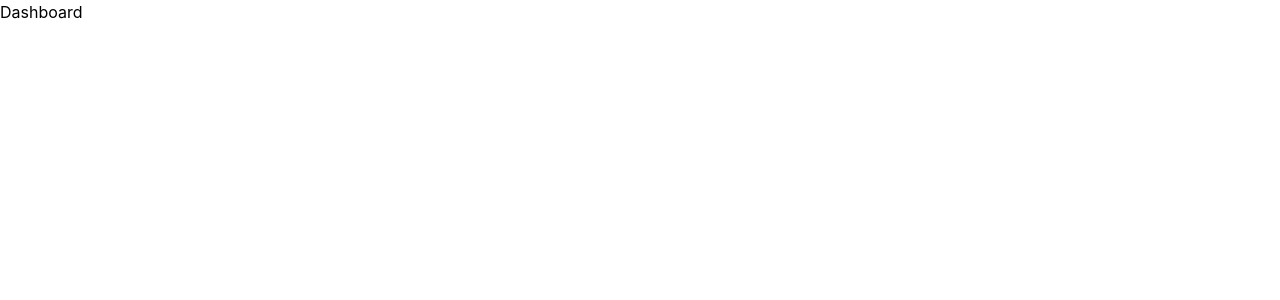
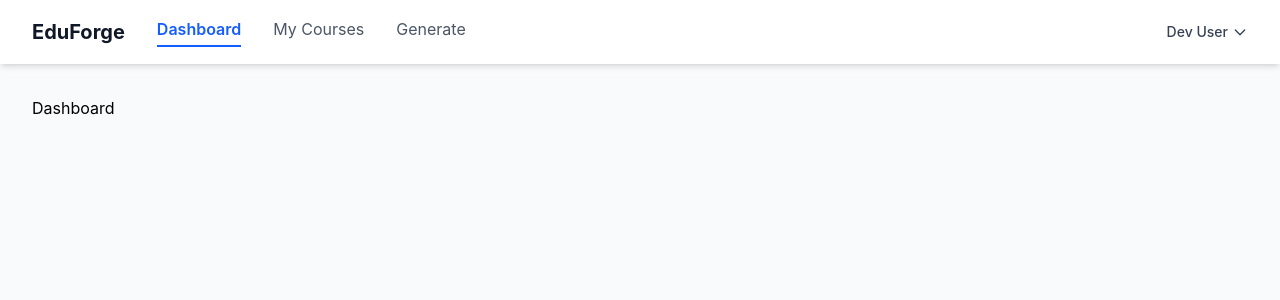
Before and after one commit to vansh-88/EduForge, a React app in the folder frontend/: page /dashboard in a window 1280 px wide. Shown: the top 300 px of the page. Built offline with nearby package versions, Linux system fonts and the light colour scheme; the HTML template or start-up script is replaced by a standard one.

Commit message:
navbar added

```diff
--- a/frontend/package.json
+++ b/frontend/package.json
@@ -12,6 +12,7 @@
   "dependencies": {
     "@tailwindcss/vite": "^4.3.3",
     "axios": "^1.19.0",
+    "lucide-react": "^1.33.0",
     "react": "^19.2.8",
     "react-dom": "^19.2.8",
     "react-router-dom": "^7.18.2",
--- /dev/null
+++ b/frontend/src/components/layout/AppLayout.jsx
@@ -0,0 +1,16 @@
+import { Outlet } from 'react-router-dom';
+import { Navbar } from './Navbar';
+
+export const AppLayout = () => {
+  return (
+    <div className="min-h-screen bg-gray-50 flex flex-col">
+
+      <Navbar />
+
+      <main className="flex-1 w-full max-w-7xl mx-auto px-4 sm:px-6 lg:px-8 py-8">
+        <Outlet />
+      </main>
+
+    </div>
+  );
+};
--- /dev/null
+++ b/frontend/src/components/layout/Navbar.jsx
@@ -0,0 +1,158 @@
+import { useState } from 'react';
+import { Link, NavLink } from 'react-router-dom';
+import { useAuth } from '../../hooks/useAuth';
+
+export const Navbar = () => {
+  const { user, logout } = useAuth();
+  const [isMobileMenuOpen, setIsMobileMenuOpen] = useState(false);
+  const [isProfileMenuOpen, setIsProfileMenuOpen] = useState(false);
+
+  // Helper function to handle NavLink active styling
+  const navLinkClass = ({ isActive }) =>
+    isActive
+      ? 'text-blue-600 font-semibold border-b-2 border-blue-600 pb-1'
+      : 'text-gray-600 hover:text-blue-600 pb-1';
+
+  const mobileNavLinkClass = ({ isActive }) =>
+    isActive
+      ? 'block px-4 py-2 text-blue-600 font-semibold bg-blue-50'
+      : 'block px-4 py-2 text-gray-600 hover:bg-gray-100';
+
+  return (
+    <nav className="bg-white shadow-md relative z-50">
+      <div className="max-w-7xl mx-auto px-4 sm:px-6 lg:px-8">
+        <div className="flex justify-between h-16">
+          {/* Left side: Logo & Desktop Links */}
+          <div className="flex items-center">
+            {/* Logo */}
+            <Link to="/dashboard" className="shrink-0 flex items-center">
+              <span className="text-xl font-bold text-gray-900">EduForge</span>
+            </Link>
+
+            {/* Desktop Nav Links */}
+            <div className="hidden md:ml-8 md:flex md:space-x-8">
+              <NavLink to="/dashboard" className={navLinkClass}>
+                Dashboard
+              </NavLink>
+              <NavLink to="/courses" className={navLinkClass}>
+                My Courses
+              </NavLink>
+              <NavLink to="/generate" className={navLinkClass}>
+                Generate
+              </NavLink>
+            </div>
+          </div>
+
+          {/* Right side: Profile & Mobile Menu Button */}
+          <div className="flex items-center">
+            {/* Desktop Profile Dropdown */}
+            <div className="relative ml-3 hidden md:block">
+              <button
+                onClick={() => setIsProfileMenuOpen(!isProfileMenuOpen)}
+                className="flex items-center text-sm font-medium text-gray-700 hover:text-gray-900 focus:outline-none"
+              >
+                {user?.name || 'User'}
+                {/* Simple dropdown arrow */}
+                <svg className="ml-1 h-4 w-4" fill="none" stroke="currentColor" viewBox="0 0 24 24">
+                  <path strokeLinecap="round" strokeLinejoin="round" strokeWidth="2" d="M19 9l-7 7-7-7" />
+                </svg>
+              </button>
+
+              {isProfileMenuOpen && (
+                <div className="absolute right-0 mt-2 w-48 bg-white rounded-md shadow-lg py-1 border border-gray-200">
+                  <Link
+                    to="/profile"
+                    onClick={() => setIsProfileMenuOpen(false)}
+                    className="block px-4 py-2 text-sm text-gray-700 hover:bg-gray-100"
+                  >
+                    Profile
+                  </Link>
+                  <button
+                    onClick={() => {
+                      setIsProfileMenuOpen(false);
+                      logout();
+                    }}
+                    className="block w-full text-left px-4 py-2 text-sm text-gray-700 hover:bg-gray-100"
+                  >
+                    Logout
+                  </button>
+                </div>
+              )}
+            </div>
+
+            {/* Mobile menu button (Hamburger) */}
+            <div className="flex items-center md:hidden">
+              <button
+                onClick={() => setIsMobileMenuOpen(!isMobileMenuOpen)}
+                className="inline-flex items-center justify-center p-2 rounded-md text-gray-400 hover:text-gray-500 hover:bg-gray-100 focus:outline-none"
+              >
+                <span className="sr-only">Open main menu</span>
+                <svg className="block h-6 w-6" fill="none" viewBox="0 0 24 24" stroke="currentColor">
+                  {isMobileMenuOpen ? (
+                    <path strokeLinecap="round" strokeLinejoin="round" strokeWidth="2" d="M6 18L18 6M6 6l12 12" />
+                  ) : (
+                    <path strokeLinecap="round" strokeLinejoin="round" strokeWidth="2" d="M4 6h16M4 12h16M4 18h16" />
+                  )}
+                </svg>
+              </button>
+            </div>
+          </div>
+        </div>
+      </div>
+
+      {/* Mobile Menu Panel */}
+      {isMobileMenuOpen && (
+        <div className="md:hidden border-t border-gray-200">
+          <div className="pt-2 pb-3 space-y-1">
+            <NavLink
+              to="/dashboard"
+              onClick={() => setIsMobileMenuOpen(false)}
+              className={mobileNavLinkClass}
+            >
+              Dashboard
+            </NavLink>
+            <NavLink
+              to="/courses"
+              onClick={() => setIsMobileMenuOpen(false)}
+              className={mobileNavLinkClass}
+            >
+              My Courses
+            </NavLink>
+            <NavLink
+              to="/generate"
+              onClick={() => setIsMobileMenuOpen(false)}
+              className={mobileNavLinkClass}
+            >
+              Generate
+            </NavLink>
+          </div>
+
+          {/* Mobile Profile Section */}
+          <div className="pt-4 pb-3 border-t border-gray-200">
+            <div className="px-4 flex items-center">
+              <div className="text-base font-medium text-gray-800">{user?.name}</div>
+            </div>
+            <div className="mt-3 space-y-1">
+              <Link
+                to="/profile"
+                onClick={() => setIsMobileMenuOpen(false)}
+                className="block px-4 py-2 text-base font-medium text-gray-600 hover:text-gray-800 hover:bg-gray-100"
+              >
+                Profile
+              </Link>
+              <button
+                onClick={() => {
+                  setIsMobileMenuOpen(false);
+                  logout();
+                }}
+                className="block w-full text-left px-4 py-2 text-base font-medium text-gray-600 hover:text-gray-800 hover:bg-gray-100"
+              >
+                Logout
+              </button>
+            </div>
+          </div>
+        </div>
+      )}
+    </nav>
+  );
+};
--- a/frontend/src/routes/AppRoutes.jsx
+++ b/frontend/src/routes/AppRoutes.jsx
@@ -1,5 +1,6 @@
 import { Routes, Route, Navigate } from 'react-router-dom';
 import { ProtectedRoute } from './ProtectedRoute';
+import { AppLayout } from '../components/layout/AppLayout';
 
 import {
   Dashboard,
@@ -18,12 +19,18 @@ export const AppRoutes = () => {
       <Route path="/" element={<Navigate to="/dashboard" replace />} />
 
       <Route element={<ProtectedRoute />}>
+
+        <Route element={<AppLayout />}>
+
           <Route path="/dashboard" element={<Dashboard />} />
           <Route path="/generate" element={<GenerateCourse />} />
           <Route path="/courses" element={<Courses />} />
           <Route path="/courses/:courseId" element={<CourseOverview />} />
           <Route path="/courses/:courseId/learn/:lessonId" element={<Learn />} />
           <Route path="/profile" element={<Profile />} />
+
+        </Route>
+
       </Route>
 
       <Route path="*" element={<NotFound />} />
```
Also changed, not shown: 2 other files (tests, documents, lock files or other folders). Lines whose indentation alone changed are shown as unchanged.
